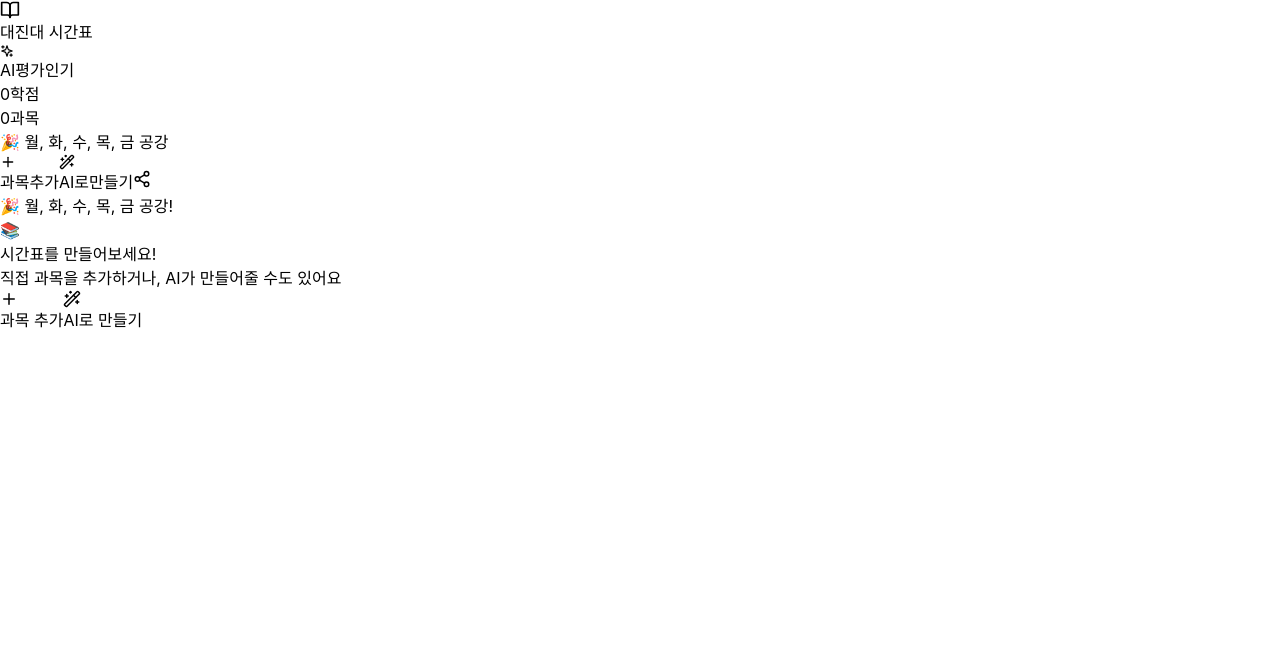
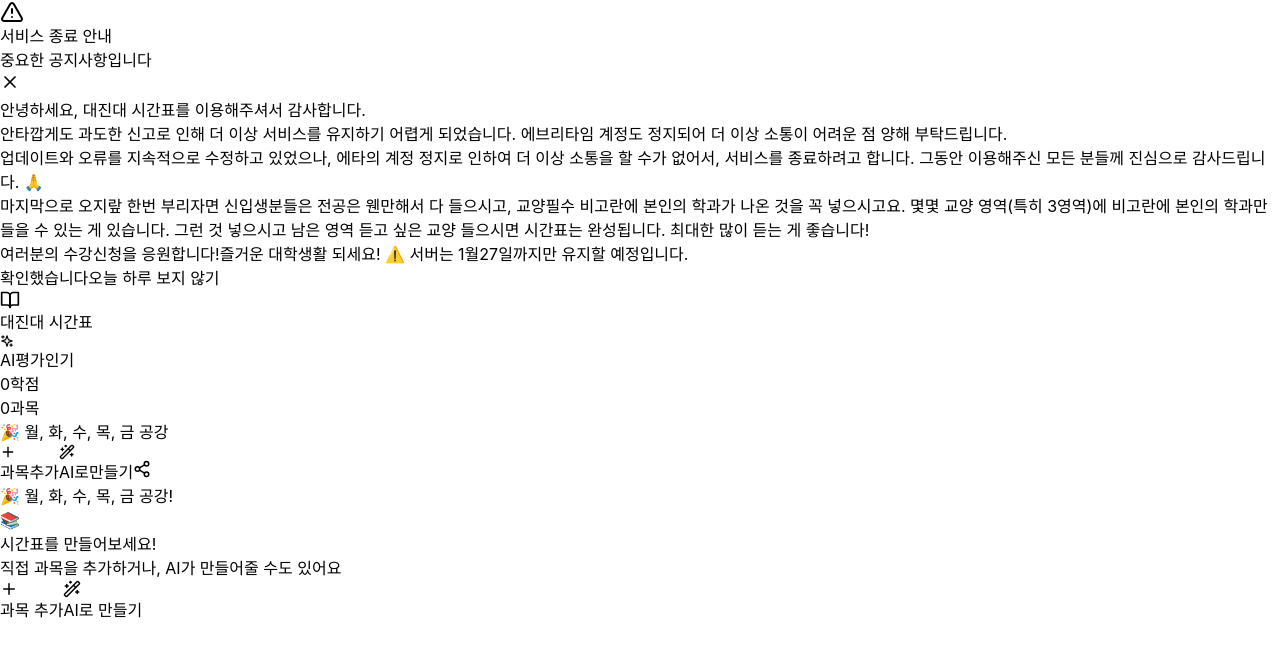
Before and after one commit to minseok852/siganpyo-dju, a React (Vite) app in the folder dju-timetable/: page / in a window 1280 px wide. Shown: the top 656 px of the page. Built offline with nearby package versions, Linux system fonts and the light colour scheme; no server answers.

Commit message:
feat: 서비스 종료 공지 팝업 추가

```diff
--- a/dju-timetable/src/pages/HomePage.jsx
+++ b/dju-timetable/src/pages/HomePage.jsx
@@ -11,7 +11,8 @@ import {
   Check,
   Loader2,
   X,
-  Wand2
+  Wand2,
+  AlertTriangle
 } from 'lucide-react';
 import ScheduleGrid from '../components/schedule/ScheduleGrid';
 import CourseSearch from '../components/schedule/CourseSearch';
@@ -24,6 +25,25 @@ export default function HomePage() {
   const [isSearchOpen, setIsSearchOpen] = useState(false);
   const [selectedCourse, setSelectedCourse] = useState(null);
   const [copiedCode, setCopiedCode] = useState(null);
+
+  // 공지 팝업 상태 (localStorage로 "오늘 하루 안보기" 체크)
+  const [showNotice, setShowNotice] = useState(() => {
+    const hideUntil = localStorage.getItem('noticeHideUntil');
+    if (hideUntil && new Date().getTime() < parseInt(hideUntil)) {
+      return false;
+    }
+    return true;
+  });
+
+  // 공지 닫기 (오늘 하루 안보기)
+  const handleCloseNotice = (hideForToday = false) => {
+    if (hideForToday) {
+      const tomorrow = new Date();
+      tomorrow.setHours(24, 0, 0, 0);
+      localStorage.setItem('noticeHideUntil', tomorrow.getTime().toString());
+    }
+    setShowNotice(false);
+  };
 
   // 공유 모달 상태
   const [isShareModalOpen, setIsShareModalOpen] = useState(false);
@@ -88,6 +108,71 @@ export default function HomePage() {
 
   return (
     <div className="min-h-screen bg-gray-50">
+      {/* 📢 공지 팝업 */}
+      {showNotice && (
+        <div className="fixed inset-0 bg-black/50 flex items-center justify-center z-50 p-4">
+          <div className="bg-white rounded-xl w-full max-w-md p-5 shadow-2xl animate-in fade-in zoom-in duration-200">
+            {/* 헤더 */}
+            <div className="flex items-start gap-3 mb-4">
+              <div className="p-2 bg-amber-100 rounded-full">
+                <AlertTriangle className="text-amber-600" size={24} />
+              </div>
+              <div className="flex-1">
+                <h2 className="text-lg font-bold text-gray-800">서비스 종료 안내</h2>
+                <p className="text-sm text-gray-500">중요한 공지사항입니다</p>
+              </div>
+              <button
+                onClick={() => handleCloseNotice(false)}
+                className="p-1 hover:bg-gray-100 rounded-full text-gray-400"
+              >
+                <X size={20} />
+              </button>
+            </div>
+
+            {/* 공지 내용 */}
+            <div className="bg-gray-50 rounded-lg p-4 mb-4">
+              <p className="text-gray-700 text-sm leading-relaxed">
+                안녕하세요, 대진대 시간표를 이용해주셔서 감사합니다.
+              </p>
+              <p className="text-gray-700 text-sm leading-relaxed mt-2">
+                안타깝게도 과도한 신고로 인해 더 이상 서비스를 유지하기 어렵게 되었습니다.
+                에브리타임 계정도 정지되어 더 이상 소통이 어려운 점 양해 부탁드립니다.
+              </p>
+              <p className="text-gray-700 text-sm leading-relaxed mt-2">
+                업데이트와 오류를 지속적으로 수정하고 있었으나, 에타의 계정 정지로 인하여 더 이상 소통을 할 수가 없어서,
+                서비스를 종료하려고 합니다.
+                그동안 이용해주신 모든 분들께 진심으로 감사드립니다. 🙏
+              </p>
+              <p className="text-gray-700 text-sm leading-relaxed mt-2">
+                마지막으로 오지랖 한번 부리자면 신입생분들은 전공은 웬만해서 다 들으시고, 교양필수 비고란에 본인의 학과가 나온 것을
+                꼭 넣으시고요. 몇몇 교양 영역(특히 3영역)에 비고란에 본인의 학과만 들을 수 있는 게 있습니다. 그런 것 넣으시고 남은 영역 듣고 싶은 교양 들으시면
+                시간표는 완성됩니다. 최대한 많이 듣는 게 좋습니다!
+              </p>
+              <p className="text-red-600 text-sm font-medium mt-3">
+                여러분의 수강신청을 응원합니다!즐거운 대학생활 되세요!
+                ⚠️ 서버는 1월27일까지만 유지할 예정입니다.
+              </p>
+            </div>
+
+            {/* 버튼 */}
+            <div className="flex flex-col gap-2">
+              <button
+                onClick={() => handleCloseNotice(false)}
+                className="w-full py-2.5 bg-blue-500 text-white rounded-lg font-medium hover:bg-blue-600 transition-colors"
+              >
+                확인했습니다
+              </button>
+              <button
+                onClick={() => handleCloseNotice(true)}
+                className="w-full py-2 text-gray-500 text-sm hover:text-gray-700"
+              >
+                오늘 하루 보지 않기
+              </button>
+            </div>
+          </div>
+        </div>
+      )}
+
       {/* 헤더 */}
       <header className="bg-white shadow-sm sticky top-0 z-40">
         <div className="max-w-6xl mx-auto px-3 py-2">
```
